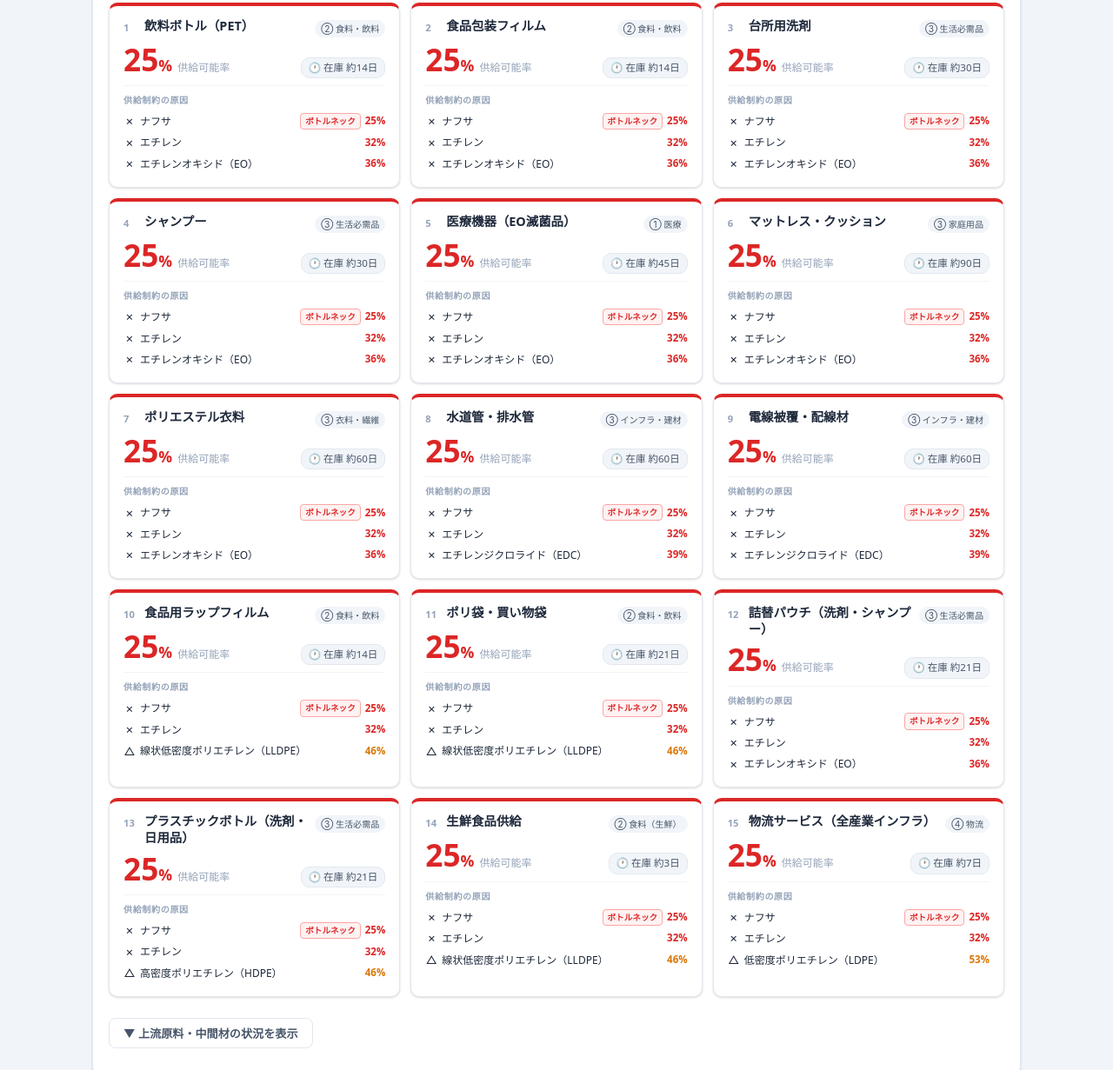
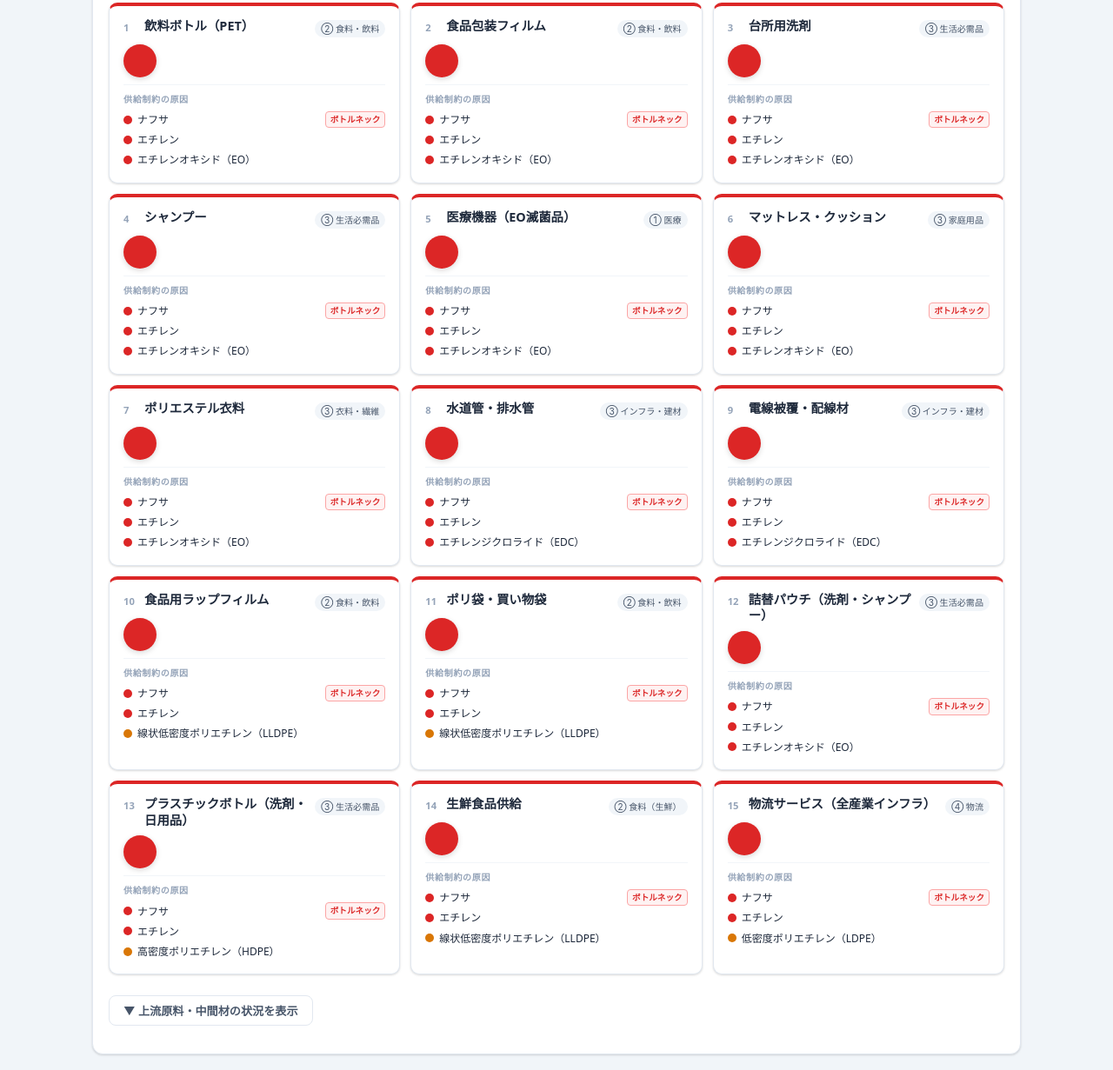
Before and after one commit to linogino/energy-dashboard, a plain HTML site: page index.html in a window 1280 px wide. Shown: the part 1535-2766 px from the top of the page at 87% size. Drawn offline with nearby package versions, Linux system fonts and the light colour scheme.

Commit message:
Layer 3: replace all numbers with traffic light signals (赤/黄/青)
Remove percentage and inventory-day displays from impact ranking cards
and upstream nodes panel. Show only colored circle dots keyed to
critical=赤・warning=黄・ok=青.

Co-Authored-By: Claude Sonnet 4.6 <noreply@anthropic.com>

```diff
--- a/index.html
+++ b/index.html
@@ -532,31 +532,30 @@
       font-size: .63rem; padding: 2px 7px; border-radius: 10px;
       background: var(--slate-100); color: var(--slate-600); flex-shrink: 0; margin-top: 2px;
     }
-    .ir-avail-row { display: flex; align-items: baseline; gap: 6px; margin-bottom: 6px; }
-    .ir-avail-num { font-size: 2.2rem; font-weight: 800; line-height: 1; }
-    .ir-avail-num.critical { color: var(--red); }
-    .ir-avail-num.warning  { color: var(--amber); }
-    .ir-avail-num.ok       { color: var(--green); }
-    .ir-avail-num.none     { color: var(--slate-400); }
-    .ir-avail-lbl { font-size: .75rem; color: var(--slate-400); }
-    .ir-buf {
-      display: inline-flex; align-items: center; gap: 3px;
-      font-size: .72rem; padding: 2px 8px; border-radius: 10px;
-      background: var(--slate-100); color: var(--slate-600);
-      border: 1px solid var(--slate-200); margin-left: auto;
+    /* 信号ドット */
+    .tl-dot {
+      width: 38px; height: 38px; border-radius: 50%; flex-shrink: 0;
+      box-shadow: 0 2px 6px rgba(0,0,0,.15);
     }
+    .tl-dot.critical { background: var(--red); }
+    .tl-dot.warning  { background: var(--amber); }
+    .tl-dot.ok       { background: var(--green); }
+    .tl-dot.none     { background: var(--slate-300); }
+    .tl-dot-sm {
+      width: 10px; height: 10px; border-radius: 50%; flex-shrink: 0;
+    }
+    .tl-dot-sm.critical { background: var(--red); }
+    .tl-dot-sm.warning  { background: var(--amber); }
+    .tl-dot-sm.ok       { background: var(--green); }
+    .tl-dot-sm.none     { background: var(--slate-300); }
+    .ir-tl-row { display: flex; align-items: center; gap: 10px; margin-bottom: 6px; }
     .ir-divider { border: none; border-top: 1px solid var(--slate-100); margin: 8px 0; }
     .ir-bn-lbl {
       font-size: .63rem; font-weight: 700; color: var(--slate-400);
       text-transform: uppercase; letter-spacing: .06em; margin-bottom: 4px;
     }
-    .ir-bn-row { display: flex; align-items: center; gap: 5px; font-size: .75rem; padding: 2px 0; }
-    .ir-bn-icon { width: 14px; text-align: center; flex-shrink: 0; font-size: .8rem; }
+    .ir-bn-row { display: flex; align-items: center; gap: 6px; font-size: .75rem; padding: 2px 0; }
     .ir-bn-name { flex: 1; min-width: 0; overflow: hidden; text-overflow: ellipsis; white-space: nowrap; color: var(--slate-700); }
-    .ir-bn-pct  { font-weight: 700; flex-shrink: 0; font-size: .72rem; }
-    .ir-bn-pct.critical { color: var(--red); }
-    .ir-bn-pct.warning  { color: var(--amber); }
-    .ir-bn-pct.ok       { color: var(--green); }
     .ir-bn-tag {
       font-size: .6rem; font-weight: 700; padding: 1px 5px;
       background: var(--red-bg); color: var(--red); border: 1px solid var(--red-border);
@@ -585,19 +584,7 @@
     }
     .up-type { font-size: .6rem; font-weight: 700; color: var(--slate-400); text-transform: uppercase; letter-spacing: .06em; margin-bottom: 3px; }
     .up-name { font-size: .82rem; font-weight: 700; margin-bottom: 6px; }
-    .up-bar-row { display: flex; align-items: center; gap: 8px; }
-    .up-bar     { flex: 1; height: 5px; background: var(--slate-200); border-radius: 3px; overflow: hidden; }
-    .up-fill    { height: 100%; border-radius: 3px; transition: width .3s; }
-    .up-fill.critical { background: var(--red); }
-    .up-fill.warning  { background: var(--amber); }
-    .up-fill.ok       { background: var(--green); }
-    .up-fill.none     { background: var(--slate-300); }
-    .up-pct     { font-size: .75rem; font-weight: 800; min-width: 34px; text-align: right; }
-    .up-pct.critical { color: var(--red); }
-    .up-pct.warning  { color: var(--amber); }
-    .up-pct.ok       { color: var(--green); }
-    .up-pct.none     { color: var(--slate-400); }
-    .up-buf     { font-size: .67rem; color: var(--slate-400); margin-top: 3px; }
+    .up-tl-row  { display: flex; align-items: center; gap: 8px; margin-top: 6px; }
 
     /* legacy section dim */
     .legacy-label { opacity: .45; }
@@ -1230,33 +1217,25 @@ function renderImpactRanking(graph, impactMap) {
 
   const container = document.getElementById('impact-ranking');
   container.innerHTML = products.map((p, i) => {
-    const node   = p.node;
-    const avPct  = Math.round(p.availability * 100);
-    const cat    = CATEGORY_LABELS[node.category] ?? node.category ?? '';
-    const days   = INVENTORY_DAYS[p.id] ?? null;
-    const bufHtml = days !== null
-      ? `<span class="ir-buf">🕐 在庫 約${days}日</span>` : '';
+    const node = p.node;
+    const cat  = CATEGORY_LABELS[node.category] ?? node.category ?? '';
 
     // ボトルネック表示（上位3ノード）
     let bnHtml = '';
     if (p.ancestors.length > 0) {
-      // 上流ノードをavailability昇順でソートして最大3つ表示
       const sorted = [...p.ancestors]
         .map(id => ({ id, node: graph.nodes[id], avail: 1 - (impactMap[id]?.supplyRisk ?? 0) }))
         .sort((a, b) => a.avail - b.avail)
         .slice(0, 3);
 
       const rows = sorted.map(anc => {
-        const ancPct = Math.round(anc.avail * 100);
-        const sc     = _riskClass(1 - anc.avail);
-        const isBot  = anc.id === p.bottleneck;
-        const tag    = isBot ? '<span class="ir-bn-tag">ボトルネック</span>' : '';
-        const icon   = sc === 'critical' ? '✗' : sc === 'warning' ? '△' : '✓';
+        const sc    = _riskClass(1 - anc.avail);
+        const isBot = anc.id === p.bottleneck;
+        const tag   = isBot ? '<span class="ir-bn-tag">ボトルネック</span>' : '';
         return `<div class="ir-bn-row">
-          <span class="ir-bn-icon">${icon}</span>
+          <span class="tl-dot-sm ${sc}"></span>
           <span class="ir-bn-name">${anc.node?.label ?? anc.id}</span>
           ${tag}
-          <span class="ir-bn-pct ${sc}">${ancPct}%</span>
         </div>`;
       }).join('');
 
@@ -1271,10 +1250,8 @@ function renderImpactRanking(graph, impactMap) {
           <span class="ir-name">${node.label}</span>
           <span class="ir-cat">${cat}</span>
         </div>
-        <div class="ir-avail-row">
-          <span class="ir-avail-num ${p.sc}">${avPct}<span style="font-size:1.1rem;font-weight:600">%</span></span>
-          <span class="ir-avail-lbl">供給可能率</span>
-          ${bufHtml}
+        <div class="ir-tl-row">
+          <span class="tl-dot ${p.sc}"></span>
         </div>
         ${bnHtml}
       </div>`;
@@ -1288,21 +1265,15 @@ function renderUpstreamNodes(graph, impactMap) {
 
   document.getElementById('upstream-nodes').innerHTML = nodes.map(node => {
     const risk  = impactMap[node.id]?.supplyRisk ?? 0;
-    const avail = 1 - risk;
-    const avPct = Math.round(avail * 100);
     const sc    = _riskClass(risk);
-    const days  = INVENTORY_DAYS[node.id] ?? null;
-    const bufNote = days !== null ? `在庫 約${days}日` : '';
     const typeLabel = { feedstock: '原料', intermediate: '中間材', material: '素材' }[node.type] ?? node.type;
 
     return `<div class="up-node">
       <div class="up-type">${typeLabel}</div>
       <div class="up-name">${node.label}</div>
-      <div class="up-bar-row">
-        <div class="up-bar"><div class="up-fill ${sc}" style="width:${avPct}%"></div></div>
-        <span class="up-pct ${sc}">${avPct}%</span>
+      <div class="up-tl-row">
+        <span class="tl-dot ${sc}"></span>
       </div>
-      ${bufNote ? `<div class="up-buf">🕐 ${bufNote}</div>` : ''}
     </div>`;
   }).join('');
 }
```
